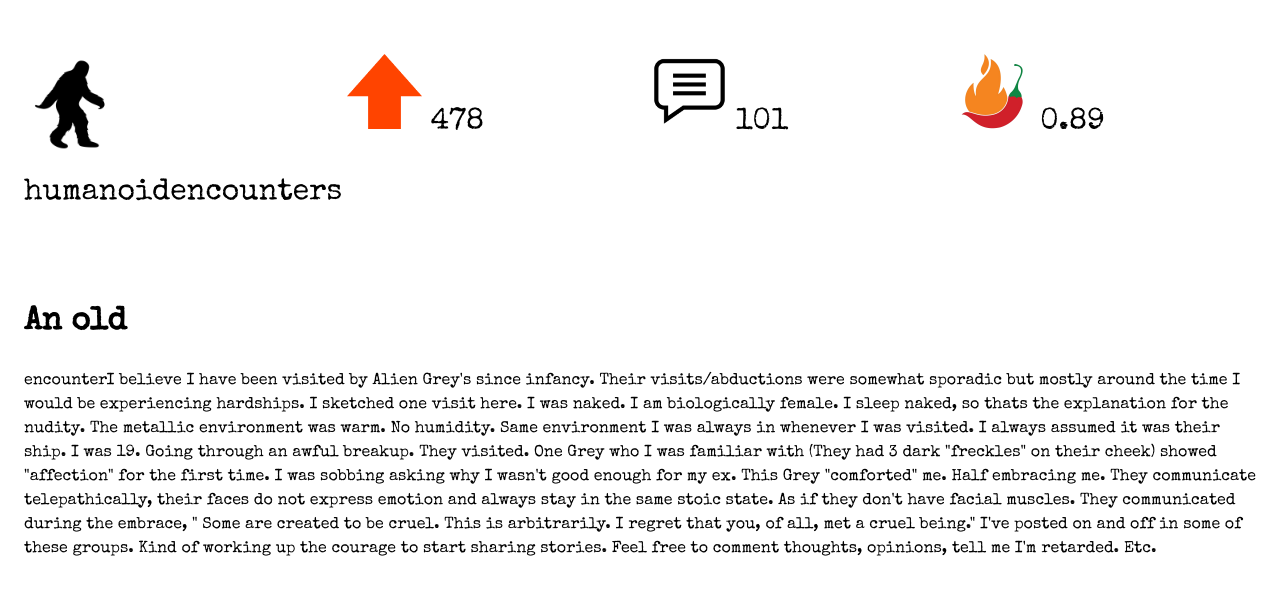
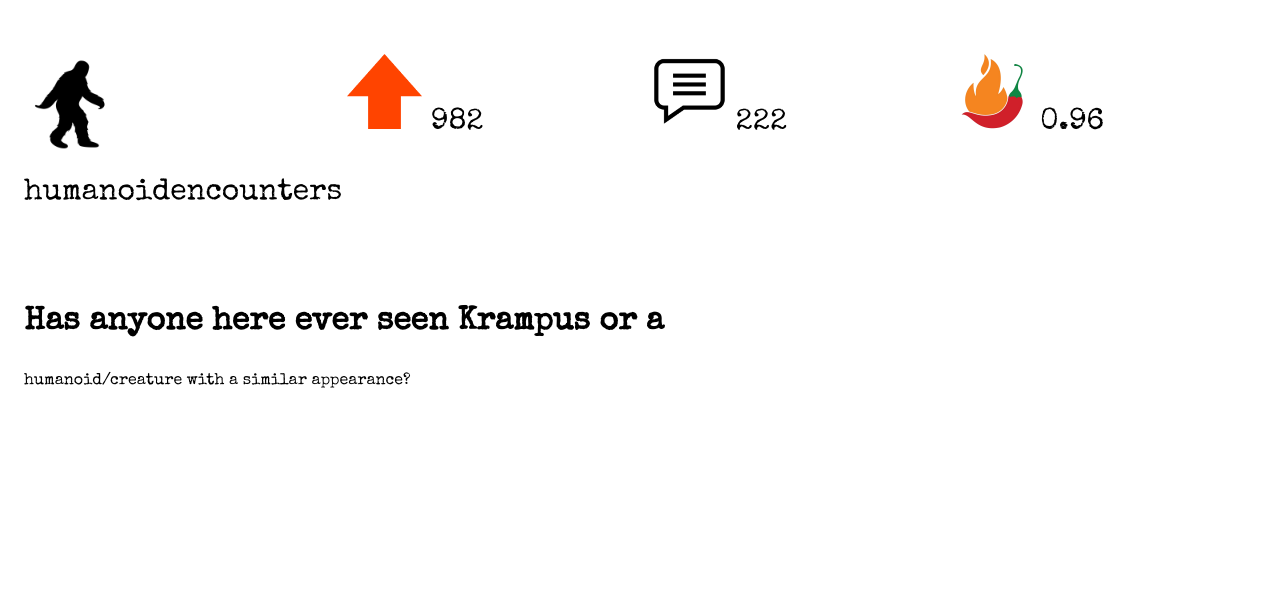
Before and after one commit to thisweekinredacted/thisweekinredacted.github.io, a Jekyll site: the page pages/top5.html, which Jekyll copies as it is, in a window 1280 px wide. Shown: the top 595 px of the page. Built offline with Jekyll 4.4.1, drawn with Linux system fonts in a browser that asks for light colours.

Commit message:
Update weekly pages

```diff
--- a/pages/top5.html
+++ b/pages/top5.html
@@ -9,20 +9,13 @@
     <body>
         <div class="c-methods">
             <p class="c-methods_bio"><img src="cryptozoology.png" width="100" height="100">humanoidencounters</p>
-            <p class="c-methods_che"><img src="upvote.png" width="75" height="75"> 478</p>
-            <p class="c-methods_rad"><img src="comment.png" width="75" height="75"> 101</p>
-            <p class="c-methods_psy"><img src="spice.png" width="75" height="75"> 0.89</p>
+            <p class="c-methods_che"><img src="upvote.png" width="75" height="75"> 982</p>
+            <p class="c-methods_rad"><img src="comment.png" width="75" height="75"> 222</p>
+            <p class="c-methods_psy"><img src="spice.png" width="75" height="75"> 0.96</p>
         </div>
         <div>
-            <h1>An old </h1>
-            <p>encounterI believe I have been visited by Alien Grey's since infancy.
-Their visits/abductions were somewhat sporadic but mostly around the time I would be experiencing hardships.
-I sketched one visit here. I was naked. I am biologically female. I sleep naked, so thats the explanation for the nudity. The metallic environment was warm. No humidity. Same environment I was always in whenever I was visited. I always assumed it was their ship.
-I was 19. Going through an awful breakup. They visited. One Grey who I was familiar with (They had 3 dark "freckles" on their cheek) showed "affection" for the first time. I was sobbing asking why I wasn't good enough for my ex. This Grey "comforted" me. Half embracing me.
-They communicate telepathically, their faces do not express emotion and always stay in the same stoic state. As if they don't have facial muscles.
-They communicated during the embrace, " Some are created to be cruel. This is arbitrarily. I regret that you, of all, met a cruel being."
-I've posted on and off in some of these groups. Kind of working up the courage to start sharing stories.
-Feel free to comment thoughts, opinions, tell me I'm retarded. Etc.</p>
+            <h1>Has anyone here ever seen Krampus or a </h1>
+            <p>humanoid/creature with a similar appearance?</p>
         </div>
     </body>
     </html>
```
Also changed, not shown: _posts/2023-10-29-podcast-0.markdown (added, +15 -0 lines), pages/top1.html (+4 -4 lines), pages/top2.html (+11 -6 lines), pages/top3.html (+6 -6 lines), pages/top4.html (+6 -11 lines).
